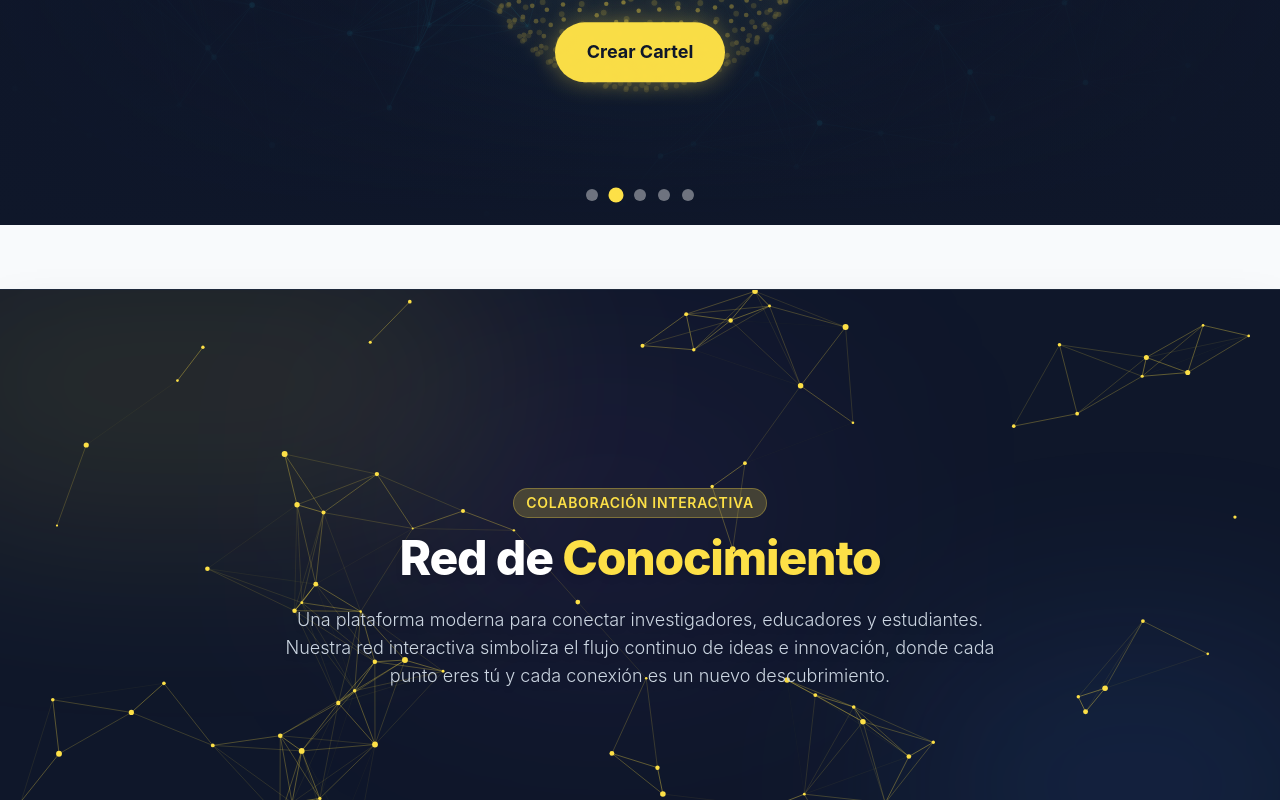
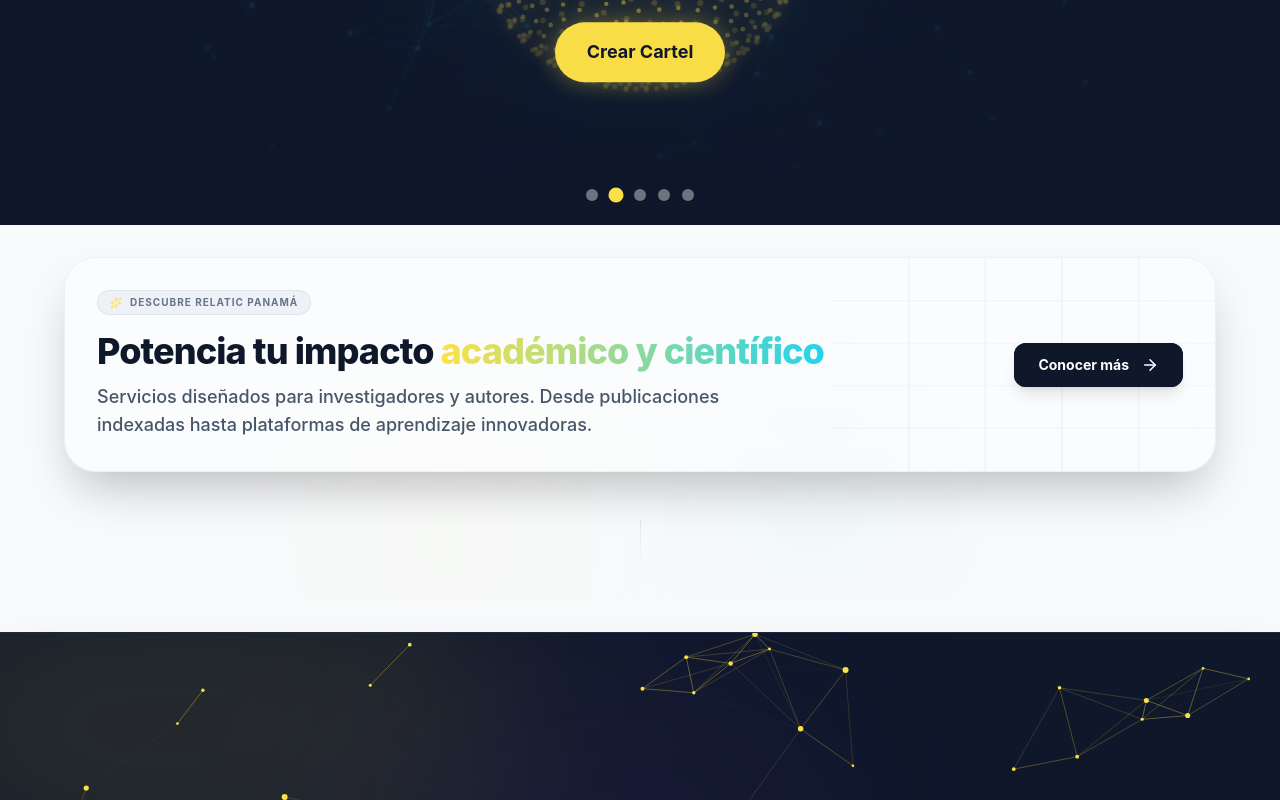
Before and after one commit to Gill3010/relaticV2, a React (Vite) app: page / in a window 1280 px wide. Shown: the part 565-1365 px from the top of the page. Built offline with nearby package versions, Linux system fonts and the light colour scheme.

Commit message:
Tu mensaje describiendo los cambios

```diff
--- /dev/null
+++ b/src/components/sections/ExploreRelatic.tsx
@@ -0,0 +1,72 @@
+import { motion } from 'framer-motion';
+import { ArrowRight, Sparkles } from 'lucide-react';
+
+export function ExploreRelatic() {
+    return (
+        <section className="relative py-8 px-4 overflow-hidden bg-slate-50 dark:bg-slate-900">
+            {/* Background decorative elements */}
+            <div className="absolute inset-0 pointer-events-none opacity-30">
+                <div className="absolute top-1/2 left-1/4 w-64 h-64 bg-cta/10 blur-[80px] rounded-full animate-blob" />
+                <div className="absolute top-1/3 right-1/4 w-64 h-64 bg-cyan-500/10 blur-[80px] rounded-full animate-blob animation-delay-2000" />
+            </div>
+
+            <div className="max-w-6xl mx-auto">
+                <motion.div
+                    initial={{ opacity: 0, y: 20 }}
+                    whileInView={{ opacity: 1, y: 0 }}
+                    viewport={{ once: true, margin: "-100px" }}
+                    transition={{ duration: 0.8, ease: "easeOut" }}
+                    className="relative group block p-6 md:p-8 rounded-[2rem] bg-white/40 dark:bg-white/[0.03] backdrop-blur-xl border border-slate-200/50 dark:border-white/10 shadow-2xl overflow-hidden"
+                >
+                    {/* Hover glow effect */}
+                    <div className="absolute -inset-px bg-gradient-to-r from-cta/20 via-cyan-400/20 to-cta/20 opacity-0 group-hover:opacity-100 transition-opacity duration-500 blur-xl" />
+
+                    <div className="relative flex flex-col md:flex-row items-center justify-between gap-6 md:gap-10">
+                        <div className="flex-1 text-center md:text-left">
+                            <div className="inline-flex items-center gap-2 px-3 py-1 rounded-full bg-slate-200/50 dark:bg-white/5 border border-slate-300/50 dark:border-white/10 text-[10px] font-bold tracking-widest uppercase text-slate-500 dark:text-slate-400 mb-4 group-hover:text-cta transition-colors">
+                                <Sparkles size={12} className="text-cta animate-pulse" />
+                                Descubre Relatic Panamá
+                            </div>
+
+                            <h2 className="text-2xl md:text-3xl lg:text-4xl font-extrabold text-slate-900 dark:text-white leading-tight mb-3 tracking-tight">
+                                Potencia tu impacto <span className="text-transparent bg-clip-text bg-gradient-to-r from-cta to-cyan-400">académico y científico</span>
+                            </h2>
+
+                            <p className="text-base md:text-lg text-slate-600 dark:text-slate-400 font-medium max-w-2xl leading-relaxed">
+                                Servicios diseñados para investigadores y autores.
+                                Desde publicaciones indexadas hasta plataformas de aprendizaje innovadoras.
+                            </p>
+                        </div>
+
+                        <div className="flex-shrink-0">
+                            <motion.button
+                                whileHover={{ scale: 1.05 }}
+                                whileTap={{ scale: 0.95 }}
+                                className="group/btn relative px-6 py-3 bg-slate-900 dark:bg-white text-white dark:text-slate-900 rounded-xl font-bold flex items-center gap-3 shadow-lg hover:shadow-cta/20 transition-all overflow-hidden text-sm"
+                            >
+                                <span className="relative z-10">Conocer más</span>
+                                <ArrowRight className="relative z-10 group-hover/btn:translate-x-1 transition-transform" size={18} />
+
+                                {/* Button background animate */}
+                                <div className="absolute inset-0 bg-gradient-to-r from-cta to-cyan-400 opacity-0 group-hover/btn:opacity-100 transition-opacity" />
+                                <div className="absolute inset-0 bg-slate-900 dark:bg-white group-hover/btn:scale-x-0 transition-transform origin-left duration-500" />
+                            </motion.button>
+                        </div>
+                    </div>
+
+                    {/* Subtle decorative grid/pattern */}
+                    <div className="absolute top-0 right-0 w-1/3 h-full opacity-[0.03] dark:opacity-[0.05] pointer-events-none">
+                        <svg width="100%" height="100%" viewBox="0 0 100 100" fill="none" preserveAspectRatio="none">
+                            <path d="M0 20H100M0 40H100M0 60H100M0 80H100M20 0V100M40 0V100M60 0V100M80 0V100" stroke="currentColor" strokeWidth="0.5" />
+                        </svg>
+                    </div>
+                </motion.div>
+            </div>
+
+            {/* Scroll indicator or separator line */}
+            <div className="mt-12 flex justify-center">
+                <div className="w-px h-12 bg-gradient-to-b from-slate-200 dark:from-white/10 to-transparent" />
+            </div>
+        </section>
+    );
+}
--- /dev/null
+++ b/src/components/sections/ScrollIndicator.tsx
@@ -0,0 +1,68 @@
+import { useState, useEffect } from 'react';
+import { motion, AnimatePresence } from 'framer-motion';
+import { ArrowDown } from 'lucide-react';
+
+export function ScrollIndicator() {
+    const [isVisible, setIsVisible] = useState(true);
+
+    useEffect(() => {
+        const handleScroll = () => {
+            // Document height (total scrollable height)
+            const docHeight = document.documentElement.scrollHeight;
+            // Current scroll position + viewport height
+            const scrollPos = window.innerHeight + window.scrollY;
+
+            // Hide if we are at the very bottom (with a small buffer)
+            // Or if page is not scrollable enough
+            if (scrollPos >= docHeight - 20) {
+                setIsVisible(false);
+            } else {
+                setIsVisible(true);
+            }
+        };
+
+        window.addEventListener('scroll', handleScroll, { passive: true });
+        handleScroll(); // Check initial state
+
+        return () => window.removeEventListener('scroll', handleScroll);
+    }, []);
+
+    return (
+        <AnimatePresence>
+            {isVisible && (
+                <motion.div
+                    initial={{ opacity: 0, scale: 0.8 }}
+                    animate={{ opacity: 1, scale: 1 }}
+                    exit={{ opacity: 0, scale: 0.8 }}
+                    transition={{ duration: 0.4 }}
+                    className="fixed bottom-10 right-6 md:right-10 z-[100] flex flex-col items-center gap-2 cursor-pointer group"
+                    onClick={() => window.scrollBy({ top: 400, behavior: 'smooth' })}
+                >
+                    <span className="text-white/50 text-[10px] font-bold tracking-[0.3em] uppercase select-none group-hover:text-cta transition-colors duration-300 drop-shadow-[0_2px_4px_rgba(0,0,0,0.8)]">
+                        Scroll
+                    </span>
+
+                    <motion.div
+                        animate={{
+                            y: [0, 10, 0]
+                        }}
+                        transition={{
+                            duration: 2,
+                            repeat: Infinity,
+                            ease: "easeInOut"
+                        }}
+                        className="relative flex items-center justify-center"
+                    >
+                        {/* Shadow/Glow base */}
+                        <div className="absolute inset-0 bg-black/40 blur-lg rounded-full -z-10 scale-150" />
+
+                        <ArrowDown
+                            className="text-white w-9 h-9 md:w-12 md:h-12 group-hover:text-cta transition-colors duration-300 drop-shadow-[0_4px_12px_rgba(0,0,0,0.9)]"
+                            strokeWidth={2.5}
+                        />
+                    </motion.div>
+                </motion.div>
+            )}
+        </AnimatePresence>
+    );
+}
--- a/src/pages/LandingPage.tsx
+++ b/src/pages/LandingPage.tsx
@@ -3,6 +3,8 @@ import { Hero } from '../components/sections/Hero';
 import { InstitutionsCarousel } from '../components/sections/InstitutionsCarousel';
 import { Footer } from '../components/sections/Footer';
 import { NetworkCanvas } from '../components/sections/NetworkCanvas';
+import { ExploreRelatic } from '../components/sections/ExploreRelatic';
+import { ScrollIndicator } from '../components/sections/ScrollIndicator';
 
 export function LandingPage() {
     return (
@@ -20,14 +22,20 @@ export function LandingPage() {
             {/* Hero full-width (fuera del contenedor para llegar de borde a borde) */}
             <Hero />
 
+            {/* Nueva sección de llamado a la acción */}
+            <ExploreRelatic />
+
             {/* Espacio entre Hero y NetworkCanvas — igual que antes */}
-            <div className="mb-16" />
+            <div className="mb-8" />
 
             {/* Nuevo Canvas Moderno Interactivo */}
             <NetworkCanvas />
 
             <InstitutionsCarousel />
             <Footer />
+
+            {/* Indicador de Scroll Global */}
+            <ScrollIndicator />
         </div>
     );
 }
```
Also changed, not shown: 1 other file (tests, documents, lock files or other folders).
